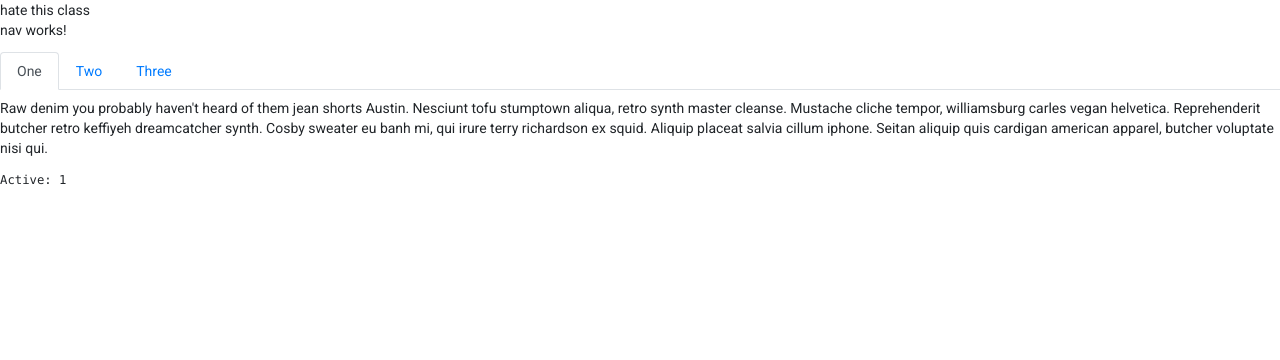
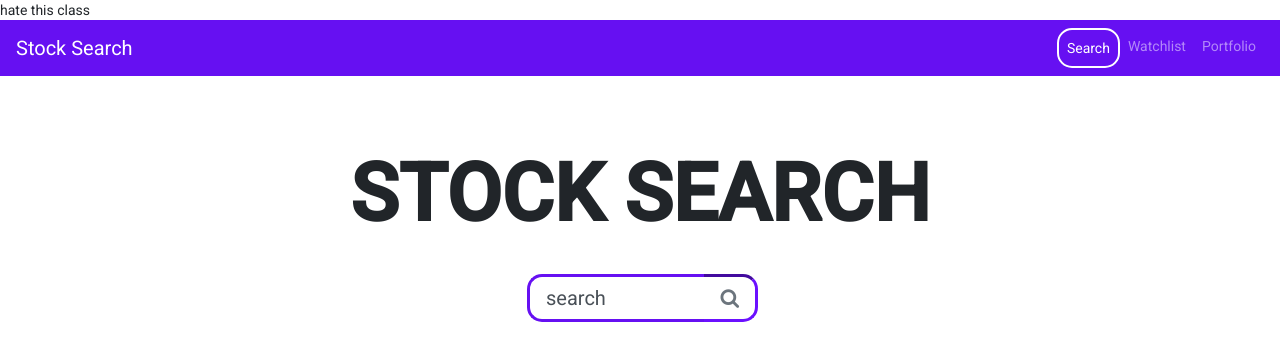
Before and after one commit to fpolar/fpolar.github.io, an Angular app in the folder hw8/stocks/angular-app/: page / in a window 1280 px wide. Shown: the top 360 px of the page. Built offline with nearby package versions, Linux system fonts and the light colour scheme.

Commit message:
search page laid out

```diff
--- a/hw8/stocks/angular-app/src/app/app.component.css
+++ b/hw8/stocks/angular-app/src/app/app.component.css
@@ -0,0 +1,6 @@
+h1{
+	font-size: 5rem;
+	font-weight: bold;
+	text-align: center;
+	margin-top: 8%;
+}
--- a/hw8/stocks/angular-app/src/app/app.component.html
+++ b/hw8/stocks/angular-app/src/app/app.component.html
@@ -1,3 +1,5 @@
 <div>hate this class
   <app-nav></app-nav>
+  <h1>STOCK SEARCH</h1>
+  <app-search></app-search>
 </div>
--- a/hw8/stocks/angular-app/src/app/app.module.ts
+++ b/hw8/stocks/angular-app/src/app/app.module.ts
@@ -6,11 +6,13 @@ import { AppComponent } from './app.component';
 import { NoopAnimationsModule } from '@angular/platform-browser/animations';
 import { NgbModule } from '@ng-bootstrap/ng-bootstrap';
 import { NavComponent } from './components/nav/nav.component';
+import { SearchComponent } from './components/search/search.component';
 
 @NgModule({
   declarations: [
     AppComponent,
-    NavComponent
+    NavComponent,
+    SearchComponent
   ],
   imports: [
     BrowserModule,
--- a/hw8/stocks/angular-app/src/app/components/nav/nav.component.css
+++ b/hw8/stocks/angular-app/src/app/components/nav/nav.component.css
@@ -0,0 +1,4 @@
+.active{
+	border: solid white 2px;
+	border-radius: 15px;
+}
--- a/hw8/stocks/angular-app/src/app/components/nav/nav.component.html
+++ b/hw8/stocks/angular-app/src/app/components/nav/nav.component.html
@@ -1,41 +1,25 @@
-<div>
-	<p>nav works!</p>
-	<ul ngbNav #nav="ngbNav" [(activeId)]="active" class="nav-tabs">
-	  <li [ngbNavItem]="1">
-	    <a ngbNavLink>One</a>
-	    <ng-template ngbNavContent>
-	      <p>Raw denim you probably haven't heard of them jean shorts Austin. Nesciunt tofu stumptown aliqua, retro synth
-	        master cleanse. Mustache cliche tempor, williamsburg carles vegan helvetica. Reprehenderit butcher retro
-	        keffiyeh dreamcatcher synth. Cosby sweater eu banh mi, qui irure terry richardson ex squid. Aliquip placeat
-	        salvia cillum iphone. Seitan aliquip quis cardigan american apparel, butcher voluptate nisi qui.</p>
-	    </ng-template>
-	  </li>
-	  <li [ngbNavItem]="2">
-	    <a ngbNavLink>Two</a>
-	    <ng-template ngbNavContent>
-	      <p>Exercitation +1 labore velit, blog sartorial PBR leggings next level wes anderson artisan four loko
-	        farm-to-table craft beer twee. Qui photo booth letterpress, commodo enim craft beer mlkshk aliquip jean shorts
-	        ullamco ad vinyl cillum PBR. Homo nostrud organic, assumenda labore aesthetic magna delectus mollit. Keytar
-	        helvetica VHS salvia yr, vero magna velit sapiente labore stumptown. Vegan fanny pack odio cillum wes anderson
-	        8-bit, sustainable jean shorts beard ut DIY ethical culpa terry richardson biodiesel. Art party scenester
-	        stumptown, tumblr butcher vero sint qui sapiente accusamus tattooed echo park.</p>
-	    </ng-template>
-	  </li>
-	  <li [ngbNavItem]="3">
-	    <a ngbNavLink>Three</a>
-	    <ng-template ngbNavContent>
-	      <p>Sed commodo, leo at suscipit dictum, quam est porttitor sapien, eget sodales nibh elit id diam. Nulla facilisi.
-	        Donec egestas ligula vitae odio interdum aliquet. Duis lectus turpis, luctus eget tincidunt eu, congue et odio.
-	        Duis pharetra et nisl at faucibus. Quisque luctus pulvinar arcu, et molestie lectus ultrices et. Sed diam urna,
-	        egestas ut ipsum vel, volutpat volutpat neque. Praesent fringilla tortor arcu. Vivamus faucibus nisl enim, nec
-	        tristique ipsum euismod facilisis. Morbi ut bibendum est, eu tincidunt odio. Orci varius natoque penatibus et
-	        magnis dis parturient montes, nascetur ridiculus mus. Mauris aliquet odio ac lorem aliquet ultricies in eget
-	        neque. Phasellus nec tortor vel tellus pulvinar feugiat.</p>
-	    </ng-template>
-	  </li>
-	</ul>
 
-	<div [ngbNavOutlet]="nav" class="mt-2"></div>
+<nav class="navbar navbar-expand-lg navbar-dark mb-3" style="background-color: var(--indigo)">
+  <a class="navbar-brand" [routerLink]="'.'">Stock Search</a>
 
-	<pre>Active: {{ active }}</pre>
-</div>
+  <!-- Step 3: Toggle the value of the property when the toggler button is clicked. -->
+  <button class="navbar-toggler" type="button" (click)="isMenuCollapsed = !isMenuCollapsed">
+    &#9776;
+  </button>
+
+  <!-- Step 2: Add the ngbCollapse directive to the element below. -->
+  <div [ngbCollapse]="isMenuCollapsed" class="collapse navbar-collapse ">
+    <ul class="navbar-nav ml-auto">
+      <li class="nav-item active">
+        <!-- Step 4: Close the menu when a link is clicked. -->
+        <a class="nav-link" [routerLink]="'.'" (click)="isMenuCollapsed = true">Search</a>
+      </li>
+      <li class="nav-item">
+        <a class="nav-link" [routerLink]="'.'" (click)="isMenuCollapsed = true">Watchlist</a>
+      </li>
+      <li class="nav-item">
+        <a class="nav-link" [routerLink]="'.'" (click)="isMenuCollapsed = true">Portfolio</a>
+      </li>
+    </ul>
+  </div>
+</nav>
--- a/hw8/stocks/angular-app/src/app/components/nav/nav.component.ts
+++ b/hw8/stocks/angular-app/src/app/components/nav/nav.component.ts
@@ -7,6 +7,7 @@ import { Component, OnInit } from '@angular/core';
 })
 export class NavComponent implements OnInit {
   active = 1;
+  public isMenuCollapsed = true;
   constructor() { }
 
   ngOnInit(): void {
--- /dev/null
+++ b/hw8/stocks/angular-app/src/app/components/search/search.component.css
@@ -0,0 +1,37 @@
+
+#ig-container{
+	margin-left:40%;
+	margin-top:5% ;
+}
+.btn-outline-secondary{
+	border-color: var(--indigo);
+	border-style: inset;
+	border-width: 3px;
+	/*I know using important is bad but so is using angular with bootstrap*/
+	border-radius: 15px !important;
+	border-top-left-radius: 0px !important;
+	border-bottom-left-radius: 0px !important;
+	padding-top: 0 !important;
+	padding-bottom: 0 !important;
+}
+.form-control{
+	border-color: var(--indigo);
+	border-width: 3px;
+	border-radius: 15px;
+	outline: 0 none;
+}
+
+.form-control:focus {
+    outline: 0 !important;
+    border-color: initial;
+    box-shadow: none;
+}
+
+/* clears the ‘X’ from Internet Explorer */
+input[type=search]::-ms-clear { display: none; width : 0; height: 0; }
+input[type=search]::-ms-reveal { display: none; width : 0; height: 0; }
+/* clears the ‘X’ from Chrome */
+input[type="search"]::-webkit-search-decoration,
+input[type="search"]::-webkit-search-cancel-button,
+input[type="search"]::-webkit-search-results-button,
+input[type="search"]::-webkit-search-results-decoration { display: none; }
--- /dev/null
+++ b/hw8/stocks/angular-app/src/app/components/search/search.component.html
@@ -0,0 +1,10 @@
+<div id='ig-container' class="row">
+    <div class="input-group input-group-lg col-md-4">
+        <input class="form-control py-2 border-right-0" type="search" value="search"  aria-label="Large" aria-describedby="inputGroup-sizing-lg" id="search-input">
+        <span class="input-group-append">
+            <button class="btn btn-outline-secondary py-2 border-left-0" type="button">
+                <i class="fa fa-search"></i>
+            </button>
+        </span>
+    </div>
+</div>
--- /dev/null
+++ b/hw8/stocks/angular-app/src/app/components/search/search.component.ts
@@ -0,0 +1,15 @@
+import { Component, OnInit } from '@angular/core';
+
+@Component({
+  selector: 'app-search',
+  templateUrl: './search.component.html',
+  styleUrls: ['./search.component.css']
+})
+export class SearchComponent implements OnInit {
+
+  constructor() { }
+
+  ngOnInit(): void {
+  }
+
+}
--- a/hw8/stocks/angular-app/src/index.html
+++ b/hw8/stocks/angular-app/src/index.html
@@ -6,11 +6,17 @@
   <base href="/">
   <meta name="viewport" content="width=device-width, initial-scale=1">
   <link rel="icon" type="image/x-icon" href="favicon.ico">
+  <link rel="stylesheet" href="https://stackpath.bootstrapcdn.com/bootstrap/4.3.1/css/bootstrap.min.css" integrity="sha384-ggOyR0iXCbMQv3Xipma34MD+dH/1fQ784/j6cY/iJTQUOhcWr7x9JvoRxT2MZw1T" crossorigin="anonymous">
+  <link href="http://maxcdn.bootstrapcdn.com/font-awesome/4.1.0/css/font-awesome.min.css" rel="stylesheet">
   <link href="https://fonts.googleapis.com/css?family=Roboto:300,400,500&display=swap" rel="stylesheet">
   <link href="https://fonts.googleapis.com/icon?family=Material+Icons" rel="stylesheet">
 </head>
 <body class="mat-typography">
 
   <app-root></app-root>
+  <script src="https://code.jquery.com/jquery-3.3.1.slim.min.js" integrity="sha384-q8i/X+965DzO0rT7abK41JStQIAqVgRVzpbzo5smXKp4YfRvH+8abtTE1Pi6jizo" crossorigin="anonymous"></script>
+	<script src="https://cdnjs.cloudflare.com/ajax/libs/popper.js/1.14.7/umd/popper.min.js" integrity="sha384-UO2eT0CpHqdSJQ6hJty5KVphtPhzWj9WO1clHTMGa3JDZwrnQq4sF86dIHNDz0W1" crossorigin="anonymous"></script>
+	<script src="https://stackpath.bootstrapcdn.com/bootstrap/4.3.1/js/bootstrap.min.js" integrity="sha384-JjSmVgyd0p3pXB1rRibZUAYoIIy6OrQ6VrjIEaFf/nJGzIxFDsf4x0xIM+B07jRM" crossorigin="anonymous"></script>
+
 </body>
 </html>
```
Also changed, not shown: 2 other files (tests, documents, lock files or other folders).
